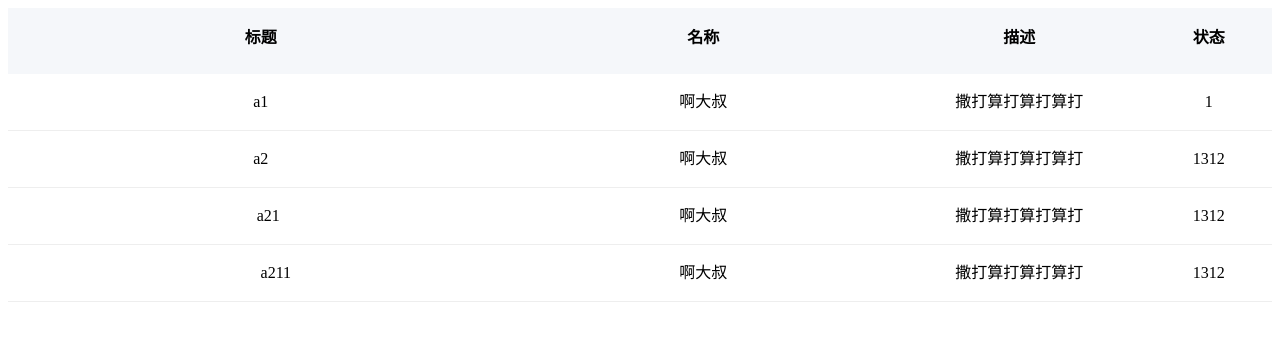
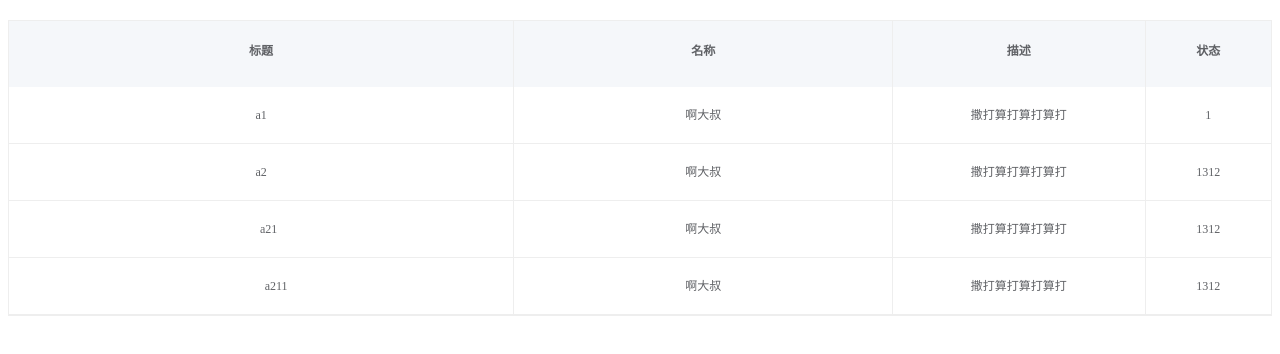
Before and after one commit to murongg/react-drag-tree-table, a React (Vite) app: page / in a window 1280 px wide. Shown: the top 354 px of the page. Built offline with nearby package versions, Linux system fonts and the light colour scheme.

Commit message:
feat: border

```diff
--- a/src/row.tsx
+++ b/src/row.tsx
@@ -6,10 +6,11 @@ export interface DragTreeRowProps {
   data: RowDataMap<any>[]
   depth?: number
   isdraggable?: boolean
+  border?: boolean
   onClick: (event: React.MouseEvent<any, MouseEvent>, data: RowDataMap, current: any) => void
 }
 
-export const DragTreeRow: React.FC<DragTreeRowProps> = ({ data, depth = 0, isdraggable, onClick }) => {
+export const DragTreeRow: React.FC<DragTreeRowProps> = ({ data, depth = 0, isdraggable, border, onClick }) => {
   const Space: any = []
   for (let i = 0; i < new Array(depth).length; i++)
     Space.push(<span className="space" key={i}></span>)
@@ -17,7 +18,7 @@ export const DragTreeRow: React.FC<DragTreeRowProps> = ({ data, depth = 0, isdra
   const DragTd = (d: RowDataMap) => {
     return d.props.map((p: RowDataProps, index: number) => {
       const TdContent = () => {
-        return <DragTreeColumn width={p.width}>
+        return <DragTreeColumn width={p.width} border={border}>
           <span onClick={(e) => {
             d.open && onClick(e, d, p)
           }}>
@@ -80,7 +81,7 @@ export const DragTreeRow: React.FC<DragTreeRowProps> = ({ data, depth = 0, isdra
                 </div>
               </div>
               {
-                d.children && d.children.length > 0 && DragTreeRow({ data: d.children, depth: depth + 1, onClick })
+                d.children && d.children.length > 0 && DragTreeRow({ data: d.children, depth: depth + 1, border, onClick })
               }
             </div>
           )
--- a/src/table.tsx
+++ b/src/table.tsx
@@ -27,7 +27,7 @@ export enum WHERE_INSERT {
   BOTTOM = 'BOTTOM', // drag it below the target data
 }
 
-export const DragTreeTable: React.FC<DragTreeTableProps> = ({ columns, data, onlySameLevelCanDrag, isdraggable, key = 'id', onDrag }) => {
+export const DragTreeTable: React.FC<DragTreeTableProps> = ({ columns, data, onlySameLevelCanDrag, isdraggable, key = 'id', border, onDrag }) => {
   const [realData, setRealData] = useState<RowDataMap[]>(transformData(columns, data, null, key))
 
   const onDragOver: React.DragEventHandler<HTMLTableSectionElement> = (event) => {
@@ -130,18 +130,18 @@ export const DragTreeTable: React.FC<DragTreeTableProps> = ({ columns, data, onl
   }
 
   return (
-    <div className={classnames('table-auto')}>
+    <div className={classnames('table-auto', 'drag-tree-table', border ? 'border' : '')}>
       <div className={'drag-tree-table-header'}>
         {
           columns.map((col) => {
-            return <DragTreeColumn width={col.width} key={col.key} lable={col.lable}>
+            return <DragTreeColumn width={col.width} key={col.key} lable={col.lable} border={border}>
               {col.children}
             </DragTreeColumn>
           })
         }
       </div>
       <div onDragOver={onDragOver} onDrop={onDrop} >
-        <DragTreeRow data={realData} isdraggable={isdraggable} onClick={(event, data) => {
+        <DragTreeRow data={realData} isdraggable={isdraggable} border={border} onClick={(event, data) => {
           const newData = setOpenAll(realData, data)
           setRealData(newData)
         }}></DragTreeRow>
```
Also changed, not shown: 2 other files (tests, documents, lock files or other folders).
